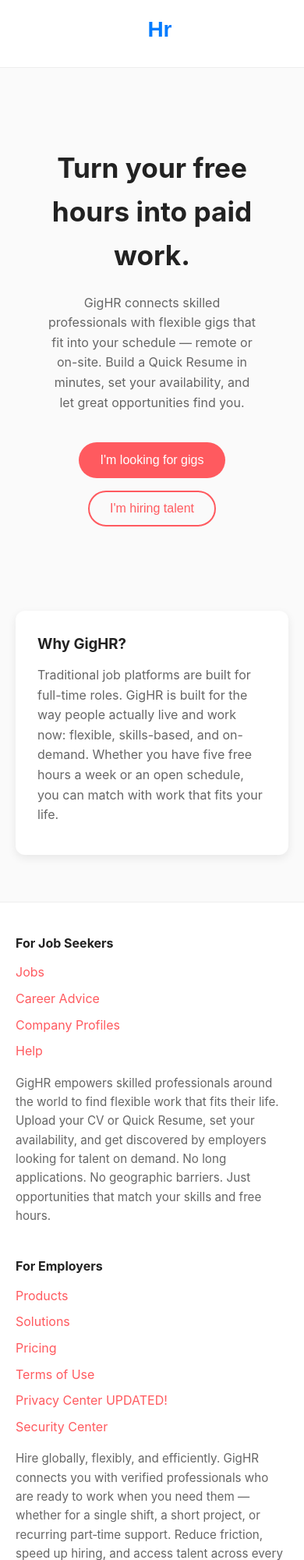
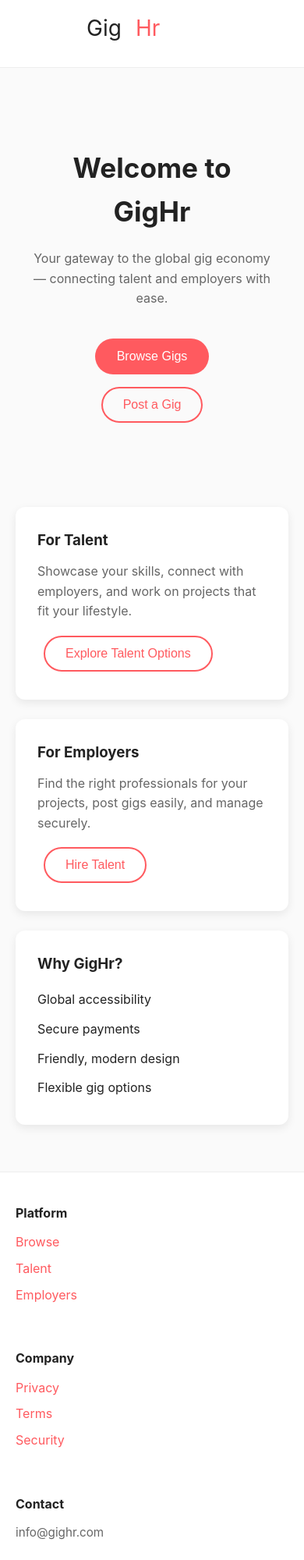
Before and after one commit to crestsupport/gighr, a plain HTML site: page index.html in a window 390 px wide. Shown: the top 2000 px of the page at 78% size. Drawn offline with Linux system fonts and the light colour scheme.

Commit message:
Refactor index.html structure and update metadata
Updated the title and viewport meta tag for better responsiveness. Refactored header and footer sections for improved structure and clarity.

```diff
--- a/index.html
+++ b/index.html
@@ -2,103 +2,90 @@
 <html lang="en">
 <head>
   <meta charset="UTF-8">
-  <title>GigHR – Flexible Gig Marketplace</title>
-  <meta name="viewport" content="width=device-width, initial-scale=1">
+  <meta name="viewport" content="width=device-width, initial-scale=1.0">
+  <title>GigHr | Global Gig Economy Platform</title>
   <link rel="stylesheet" href="styles.css">
 </head>
 <body>
-
+  <!-- Header -->
   <header class="site-header">
     <div class="logo">
-    <a href="index.html" aria-label="GigHR Home">
-      <svg width="140" height="45" viewBox="0 0 200 60" xmlns="http://www.w3.org/2000/svg">
-        <text x="0" y="42" font-family="Arial, sans-serif" font-size="40" font-weight="500" fill="#ffffff">
-          Gig
-        </text>
-        <text x="92" y="42" font-family="Arial, sans-serif" font-size="40" font-weight="700" fill="#007BFF">
-          Hr
-        </text>
+      <!-- Coral GigHr logo -->
+      <svg xmlns="http://www.w3.org/2000/svg" viewBox="0 0 120 30">
+        <text x="0" y="20" font-size="20" font-family="Inter, sans-serif" fill="#222">Gig</text>
+        <text x="45" y="20" font-size="20" font-family="Inter, sans-serif" fill="#FF5A5F">Hr</text>
       </svg>
-    </a>
     </div>
-
     <nav class="main-nav">
       <a href="index.html">Home</a>
-    <a href="talent.html">For Talent</a>
-    <a href="employers.html">For Employers</a>
-    <a href="browse.html">Browse Gigs</a>
-    <a href="quick-resume.html">Quick Resume</a>
-    <a href="post-gig.html">Post a Gig</a>
+      <a href="browse.html">Browse</a>
+      <a href="talent.html">Talent</a>
+      <a href="employers.html">Employers</a>
+      <a href="pricing.html">Pricing</a>
       <a href="how-it-works.html">How It Works</a>
-    <a href="pricing.html">Pricing</a>
-    <a href="products.html">Products</a>
-    <a href="solutions.html">Solutions</a>
     </nav>
   </header>
 
-<main class="page-container">
-  <div class="hero">
-    <h1>Turn your free hours into paid work.</h1>
-    <p>
-      GigHR connects skilled professionals with flexible gigs that fit into your schedule — remote or on-site.
-      Build a Quick Resume in minutes, set your availability, and let great opportunities find you.
-    </p>
-    <button class="btn" onclick="window.location.href='talent.html'">I'm looking for gigs</button>
-    <button class="btn-outline" onclick="window.location.href='employers.html'">I'm hiring talent</button>
+  <!-- Hero -->
+  <section class="hero">
+    <h1>Welcome to GigHr</h1>
+    <p>Your gateway to the global gig economy — connecting talent and employers with ease.</p>
+    <button class="btn">Browse Gigs</button>
+    <button class="btn-outline">Post a Gig</button>
+  </section>
+
+  <!-- Highlights -->
+  <div class="page-container">
+    <div class="section-box">
+      <h3>For Talent</h3>
+      <p>Showcase your skills, connect with employers, and work on projects that fit your lifestyle.</p>
+      <button class="btn-outline">Explore Talent Options</button>
     </div>
 
     <div class="section-box">
-    <h3>Why GigHR?</h3>
-    <p>
-      Traditional job platforms are built for full-time roles. GigHR is built for the way people actually live and work now:
-      flexible, skills-based, and on-demand. Whether you have five free hours a week or an open schedule, you can match with
-      work that fits your life.
-    </p>
+      <h3>For Employers</h3>
+      <p>Find the right professionals for your projects, post gigs easily, and manage securely.</p>
+      <button class="btn-outline">Hire Talent</button>
     </div>
-</main>
 
+    <div class="section-box">
+      <h3>Why GigHr?</h3>
+      <ul class="clean-list">
+        <li>Global accessibility</li>
+        <li>Secure payments</li>
+        <li>Friendly, modern design</li>
+        <li>Flexible gig options</li>
+      </ul>
+    </div>
+  </div>
+
+  <!-- Footer -->
   <footer class="site-footer">
     <div class="footer-container">
-
       <div class="footer-column">
-      <h4>For Job Seekers</h4>
+        <h4>Platform</h4>
         <ul>
-        <li><a href="browse.html">Jobs</a></li>
-        <li><a href="talent.html">Career Advice</a></li>
-        <li><a href="employers.html">Company Profiles</a></li>
-        <li><a href="quick-resume.html">Help</a></li>
+          <li><a href="browse.html">Browse</a></li>
+          <li><a href="talent.html">Talent</a></li>
+          <li><a href="employers.html">Employers</a></li>
         </ul>
-      <p class="footer-text">
-        GigHR empowers skilled professionals around the world to find flexible work that fits their life.
-        Upload your CV or Quick Resume, set your availability, and get discovered by employers looking for
-        talent on demand. No long applications. No geographic barriers. Just opportunities that match your
-        skills and free hours.
-      </p>
       </div>
-
       <div class="footer-column">
-      <h4>For Employers</h4>
+        <h4>Company</h4>
         <ul>
-        <li><a href="products.html">Products</a></li>
-        <li><a href="solutions.html">Solutions</a></li>
-        <li><a href="pricing.html">Pricing</a></li>
-        <li><a href="terms-of-use.html">Terms of Use</a></li>
-        <li><a href="privacy-center.html">Privacy Center <span class="updated-tag">UPDATED!</span></a></li>
-        <li><a href="security-center.html">Security Center</a></li>
+          <li><a href="privacy-center.html">Privacy</a></li>
+          <li><a href="terms-of-use.html">Terms</a></li>
+          <li><a href="security-center.html">Security</a></li>
         </ul>
-      <p class="footer-text">
-        Hire globally, flexibly, and efficiently. GigHR connects you with verified professionals who are
-        ready to work when you need them — whether for a single shift, a short project, or recurring
-        part‑time support. Reduce friction, speed up hiring, and access talent across every industry.
-      </p>
       </div>
-
+      <div class="footer-column">
+        <h4>Contact</h4>
+        <p class="footer-text">info@gighr.com</p>
       </div>
-
+    </div>
     <div class="footer-bottom">
-    <p>© 2025 GigHR. All rights reserved.</p>
+      © 2025 GigHr. All rights reserved.
     </div>
   </footer>
-
 </body>
 </html>
```
Lines whose indentation alone changed are shown as unchanged.
